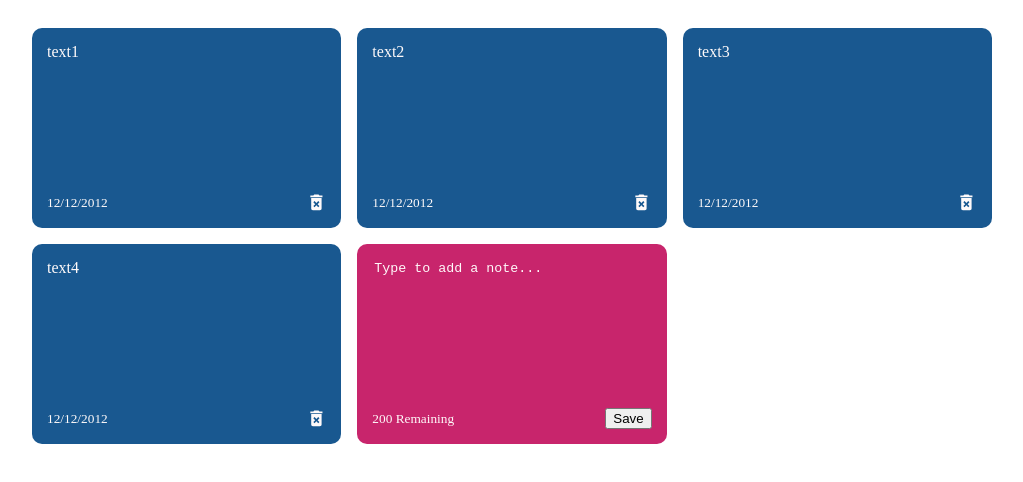
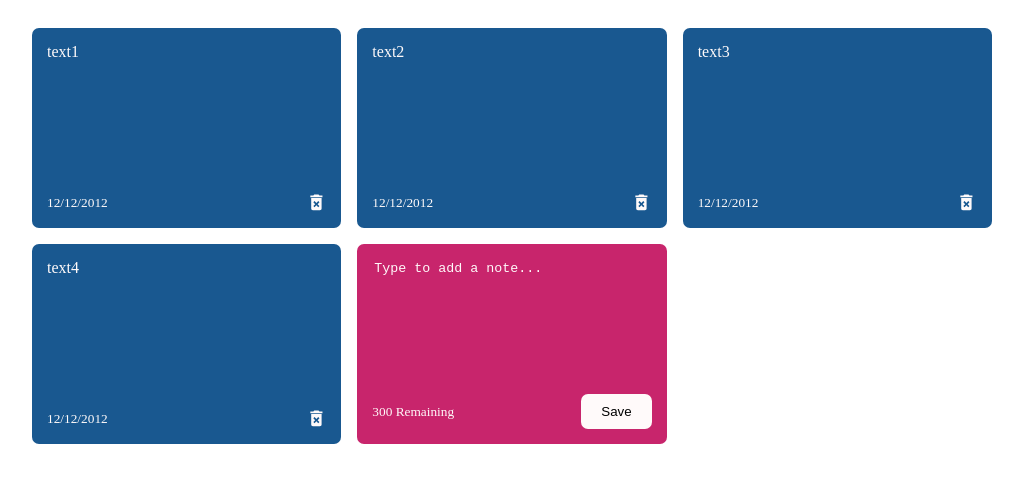
Before and after one commit to Baraah-Rn/Note-App-React-, a React (Create React App) app: page / in a window 1280 px wide. Shown: the top 482 px of the page, without its empty margins (128-1151 px from the left). Built offline with nearby package versions, Linux system fonts and the light colour scheme.

Commit message:
limit charecters & save function

```diff
--- a/src/App.css
+++ b/src/App.css
@@ -1,8 +1,8 @@
 :root {
   ---background-color-note: #195890;
   --background-color-newNote: rgb(200, 37, 108);
-  --font-color: snow;
-  --border-radius: 10px;
+  --primary-color: snow;
+  --border-radius: 7px;
 }
 .container {
   max-width: 960px;
@@ -18,7 +18,7 @@
 
 .note {
   background-color: var(---background-color-note);
-  color: var(--font-color);
+  color: var(--primary-color);
   border-radius: var(--border-radius);
   display: flex;
   flex-direction: column;
@@ -38,8 +38,21 @@ textarea:focus{
   outline: none;
 }
 textarea::placeholder{
-  color:var(--font-color);
+  color:var(--primary-color);
 }
+
+.save{
+  background-color: var(--primary-color);
+  border-radius: var(--border-radius);
+  padding: 10px 20px;
+  border: none;
+}
+.save:hover{
+  background-color:rgb(47, 47, 47) ;
+  color: var(--primary-color);
+  cursor: pointer;
+}
+
 .note-footer {
   display: flex;
   align-items: center;
--- a/src/App.js
+++ b/src/App.js
@@ -24,10 +24,21 @@ const App=()=> {
   },
   ]);
 
+const addNote = (noteText)=>{
+const date = new Date();
+const newNote = {
+  id:uuidv4 (),
+  text : noteText,
+  date : date.toLocaleDateString()
+}
+const newNotes = [...notes, newNote]
+setNotes(newNotes)
+}
+
 
   return (
     <div className='container'>
-      <NotesList notes={notes}/>
+      <NotesList notes={notes} handleAddNote={addNote}/>
     </div>
   );
 }
--- a/src/components/AddNote.js
+++ b/src/components/AddNote.js
@@ -1,16 +1,38 @@
-import React from "react";
+import React, { useState } from "react";
 
-const AddNote=()=> {
+const AddNote=({handleAddNote})=> {
+const[noteText, setNoteText] = useState("");
+const characterLimit = 300;
+
+const handleChange = (event)=>{
+const value = event.target.value
+if(characterLimit-value.length>=0){
+    setNoteText(value)
+}
+}
+
+const handleSave = (e)=>{
+    if(noteText.trim().length>0){
+        handleAddNote(noteText)
+        setNoteText("");
+    }
+
+
+}
+
   return (
     <div className="note new-note">
       <textarea
         rows="8"
         cols="10"
         placeholder="Type to add a note..."
+        value={noteText}
+        onChange={handleChange}
       ></textarea>
       <div className="note-footer">
-        <small>200 Remaining</small>
-        <button className="save">Save</button>
+        <small>{characterLimit-noteText.length} Remaining</small>
+        <button className="save"
+        onClick={handleSave}>Save</button>
       </div>
     </div>
   );
--- a/src/components/NotesList.js
+++ b/src/components/NotesList.js
@@ -2,13 +2,13 @@ import React from "react";
 import AddNote from "./AddNote";
 import Note from "./Note";
 
-function NotesList({ notes }) {
+function NotesList({ notes,handleAddNote}) {
   return (
     <div className="notes-list">
       {notes.map((note) => (
         <Note id={note.id} text={note.text} date={note.date} />
       ))}
-      <AddNote/>
+      <AddNote handleAddNote={handleAddNote} />
     </div>
   );
 }
```
